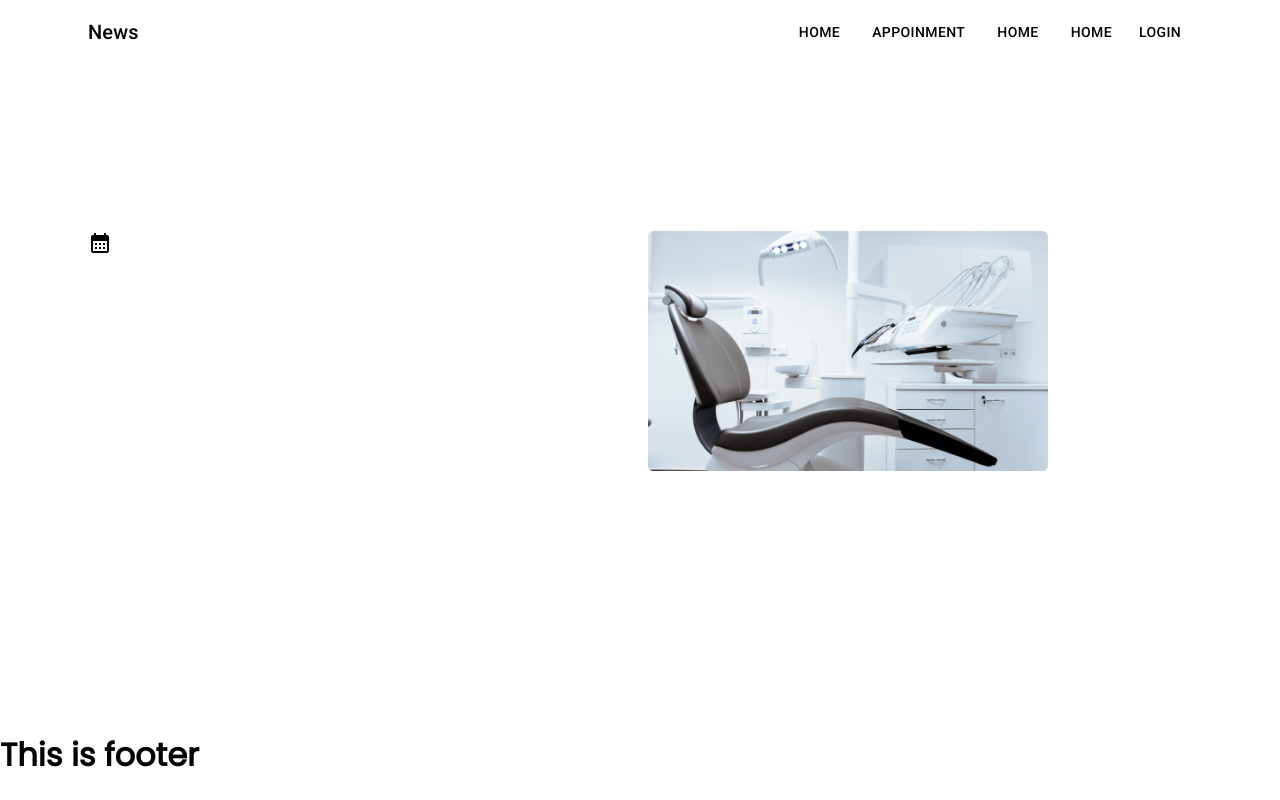
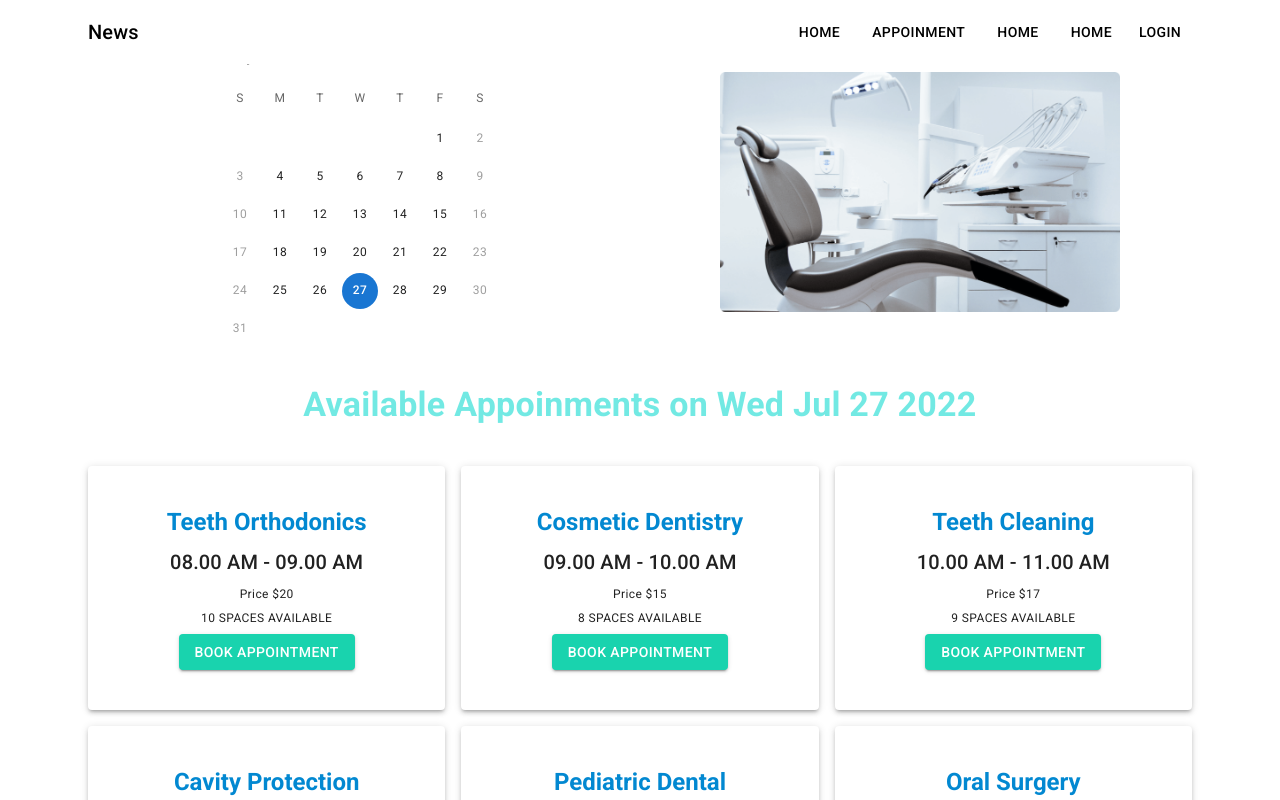
Before and after one commit to developer-abir1/doctors-protal-client, a React (Create React App) app: page /appoinment in a window 1280 px wide. Shown: the top 800 px of the page. Built offline with nearby package versions, Linux system fonts and the light colour scheme.

Commit message:
apponiment

```diff
--- a/package.json
+++ b/package.json
@@ -7,9 +7,11 @@
     "@emotion/styled": "^11.9.3",
     "@mui/icons-material": "^5.8.4",
     "@mui/material": "^5.9.1",
+    "@mui/x-date-pickers": "^5.0.0-beta.2",
     "@testing-library/jest-dom": "^5.16.4",
     "@testing-library/react": "^13.3.0",
     "@testing-library/user-event": "^13.5.0",
+    "date-fns": "^2.29.1",
     "react": "^18.2.0",
     "react-dom": "^18.2.0",
     "react-router-dom": "6",
--- a/src/App.css
+++ b/src/App.css
@@ -4,7 +4,7 @@
 
  }
  .colorChange{
-    color:#ffffff
+    color:#ffffffde
  }
 
  .serviceCard:hover{
--- a/src/app/pages/Home/Banner/Banner.jsx
+++ b/src/app/pages/Home/Banner/Banner.jsx
@@ -2,6 +2,9 @@ import React from 'react';
 import char from '../../../assets/images/chair.png'
 import bg from '../../../assets/images/bg.png'
 import { Box, Button, Container, Grid, Typography } from '@mui/material';
+import {Link } from 'react-router-dom'
+
+
 const Banner = () => {
 
 
@@ -26,7 +29,7 @@ const verticalCenter = {
              <Box>
              <Typography variant='h3' sx={{fontWeight:500}}  > Your New Smile  <br />  Starts   Hear</Typography>
               <Typography variant="h6" color="gary" sx={{my:5 , fontSize:14 , fontWeight:300}} > Lorem ipsum dolor sit amet, consectetur adipisicing elit. Quo delectus ex, corporis laudantium itaque qui magnam molestias quos minus dolores!</Typography>
-              <Button variant="contained"  style={buttonColor} >Get Appoinment</Button>
+           <Link to="/appoinment" style={{textDecoration:"none"}}>  <Button variant="contained"  style={buttonColor} >Get Appoinment</Button></Link>
              </Box>
                 </Grid>
                 <Grid item xs={12} sm={12} md={7} xl={7} sx={{...verticalCenter , justifyContent:"center"}}>
--- a/src/app/pages/Home/Home/Home.jsx
+++ b/src/app/pages/Home/Home/Home.jsx
@@ -18,13 +18,7 @@ const Home = () => {
             <Banner/>
             <Services/>
             <AppoinmentBanner/>
-            <AppoinmentBanner/>
-            <AppoinmentBanner/>
-            <AppoinmentBanner/>
-            <AppoinmentBanner/>
-            <AppoinmentBanner/>
-            <AppoinmentBanner/>
-            <AppoinmentBanner/>
+
         </Layout>
     );
 };
--- a/src/app/pages/appoinment/Appoinment/Appoinmnet.jsx
+++ b/src/app/pages/appoinment/Appoinment/Appoinmnet.jsx
@@ -1,12 +1,17 @@
 import React from 'react';
 import Layout from '../../../layout/Layout';
-import Services from '../../Home/Services/Services';
 import AppoinmentHeader from '../appoinmentHeader/AppoinmentHeader';
+import AvailableAppoinments from '../AvailableAppoinments/AvailableAppoinments';
 
 const Appoinmnet = () => {
+const [date, setDate] = React.useState(new Date());
+
+
     return (
         <Layout title="Apponment"  bgNav={'#ffffff'} navText="black">
-          <AppoinmentHeader/>
+
+          <AppoinmentHeader date={date} setDate={setDate}/>
+          <AvailableAppoinments date={date} setDate={setDate}/>
         </Layout>
 
     );
--- /dev/null
+++ b/src/app/pages/appoinment/AvailableAppoinments/AvailableAppoinments.jsx
@@ -0,0 +1,68 @@
+import { Box, Container, Grid, Typography } from '@mui/material';
+import React from 'react';
+import Booking from '../Booking/Booking';
+
+
+
+const bookings = [
+    {
+        id: 1,
+        name: 'Teeth Orthodonics',
+        time: '08.00 AM - 09.00 AM',
+        price: 20,
+        space: 10,
+    },
+    {
+        id: 2,
+        name: 'Cosmetic Dentistry',
+        time: '09.00 AM - 10.00 AM',
+        price: 15,
+        space: 8,
+    },
+    {
+        id: 3,
+        name: 'Teeth Cleaning',
+        time: '10.00 AM - 11.00 AM',
+        price: 17,
+        space: 9,
+    },
+    {
+        id: 4,
+        name: 'Cavity Protection',
+        time: '11.00 AM - 12.00 PM',
+        price: 19,
+        space: 5,
+    },
+    {
+        id: 5,
+        name: 'Pediatric Dental',
+        time: '06.00 PM - 07.00 PM',
+        price: 25,
+        space: 10,
+    },
+    {
+        id: 6,
+        name: 'Oral Surgery',
+        time: '07.00 PM - 08.00 PM',
+        price: 35,
+        space: 10,
+    },
+]
+const AvailableAppoinments = ({ date, setDate }) => {
+    return (
+        <Container>
+            <Typography variant='h4' sx={{ textAlign: "center", fontWeight: "bold", color: "#5fe6dfe0" }} >Available Appoinments on <span style={{ fontWeight: "bold" }}> {date.toDateString()} </span></Typography>
+
+                <Grid container spacing={2} sx={{my:3}}>
+
+                   {
+                    bookings.map((booked , index) => <Booking booked={booked} key={index} date={date}/>)
+                   }
+                </Grid>
+
+
+        </Container>
+    );
+};
+
+export default AvailableAppoinments;
--- /dev/null
+++ b/src/app/pages/appoinment/Booking/Booking.jsx
@@ -0,0 +1,33 @@
+import { Box, Button, Card, Grid, Paper, Typography } from '@mui/material';
+import React from 'react';
+
+const Booking = ({booked}) => {
+    const {id , name, time , price ,  space} = booked ;
+
+const buttonColor = {
+    background: "#19D3AE",
+    color: 'white'
+}
+    return (
+        <Grid item xs={12} sm={6} md={4}>
+             <Paper elevation={3} sx={{ py: 5 , textAlign:'center'}}>
+                    <Typography sx={{ color: 'info.main', fontWeight: 600 }} variant="h5" gutterBottom component="div">
+                        {name}
+                    </Typography>
+                    <Typography variant="h6" gutterBottom component="div">
+                        {time}
+                    </Typography>
+                    <Typography variant="caption" display="block" gutterBottom>
+                        Price ${price}
+                    </Typography>
+                    <Typography variant="caption" display="block" gutterBottom>
+                        {space} SPACES AVAILABLE
+                    </Typography>
+                    <Button  variant="contained" style={buttonColor}>BOOK APPOINTMENT</Button>
+                </Paper>
+             </Grid>
+
+    );
+};
+
+export default Booking;
--- a/src/app/pages/appoinment/appoinmentHeader/AppoinmentHeader.jsx
+++ b/src/app/pages/appoinment/appoinmentHeader/AppoinmentHeader.jsx
@@ -1,16 +1,19 @@
-import { Calculate, CalendarMonth } from '@mui/icons-material';
+
 import { Container, Grid } from '@mui/material';
 import char from "../../../assets/images/chair.png"
 import React from 'react';
+import Calander from '../../../shared/calander/Calander';
 
-const AppoinmentHeader = () => {
+const AppoinmentHeader = ({date , setDate}) => {
+
+
     return (
         <Container>
-            <Grid container spacing={2}>
+            <Grid container spacing={2} sx={{display:"flex" , justifyContent:"center" ,alignItems:"center"}}>
                 <Grid item xs={12} sm={12} md={6}>
-                    <CalendarMonth/>
+                    <Calander date={date} setDate={setDate}/>
                 </Grid>
-                <Grid item xs={12} sm={12} md={6}>
+                <Grid item xs={12} sm={12} md={6} sx={{display:"flex" , justifyContent:"center" ,alignItems:"center" , height:400}}>
                     <img width={400} src={char} alt="" srcset="" />
                 </Grid>
 
--- a/src/app/shared/Navbar/Navbar.jsx
+++ b/src/app/shared/Navbar/Navbar.jsx
@@ -6,7 +6,7 @@ import Typography from '@mui/material/Typography';
 import Button from '@mui/material/Button';
 import IconButton from '@mui/material/IconButton';
 import MenuIcon from '@mui/icons-material/Menu';
-import { Container, Slide, useScrollTrigger, } from '@mui/material';
+import { Container,  } from '@mui/material';
 import { Link } from "react-router-dom"
 
 const Navbar = ({bgNav , navText }) => {
@@ -22,10 +22,9 @@ const Navbar = ({bgNav , navText }) => {
         setScroll(false)
        }
      })
-//   boxShadow: scroll ? ""
     return (
         <Box sx={{ flexGrow: 1 }}>
-            <AppBar position="fixed" sx={{ background:scroll ? bgNav :'none' , color: navText , boxShadow:scroll ?"5px 5px 10px gary " :"none"   }}  >
+            <AppBar position="fixed" sx={{ background:scroll ? "#ffffffde" : bgNav  , color: navText , boxShadow:scroll ?"5px 5px 10px gary " :"none"   }}  >
                 <Container>
                     <Toolbar>
                         <IconButton
--- a/src/app/shared/calander/Calander.jsx
+++ b/src/app/shared/calander/Calander.jsx
@@ -1,10 +1,25 @@
 import React from 'react';
+import isWeekend from 'date-fns/isWeekend';
+import TextField from '@mui/material/TextField';
+import { AdapterDateFns } from '@mui/x-date-pickers/AdapterDateFns';
+import { LocalizationProvider } from '@mui/x-date-pickers/LocalizationProvider';
+import { StaticDatePicker } from '@mui/x-date-pickers/StaticDatePicker';
+const Calander = ({date , setDate}) => {
+    // const [value, setValue] = React.useState(new Date());
 
-const Calander = () => {
     return (
-        <div>
-
-        </div>
+        <LocalizationProvider dateAdapter={AdapterDateFns}>
+            <StaticDatePicker
+                displayStaticWrapperAs="desktop"
+                openTo="day"
+                value={date}
+                shouldDisableDate={isWeekend}
+                onChange={(newValue) => {
+                    setDate(newValue);
+                }}
+                renderInput={(params) => <TextField {...params} />}
+            />
+        </LocalizationProvider>
     );
 };
 
```
Also changed, not shown: 2 other files (tests, documents, lock files or other folders).
